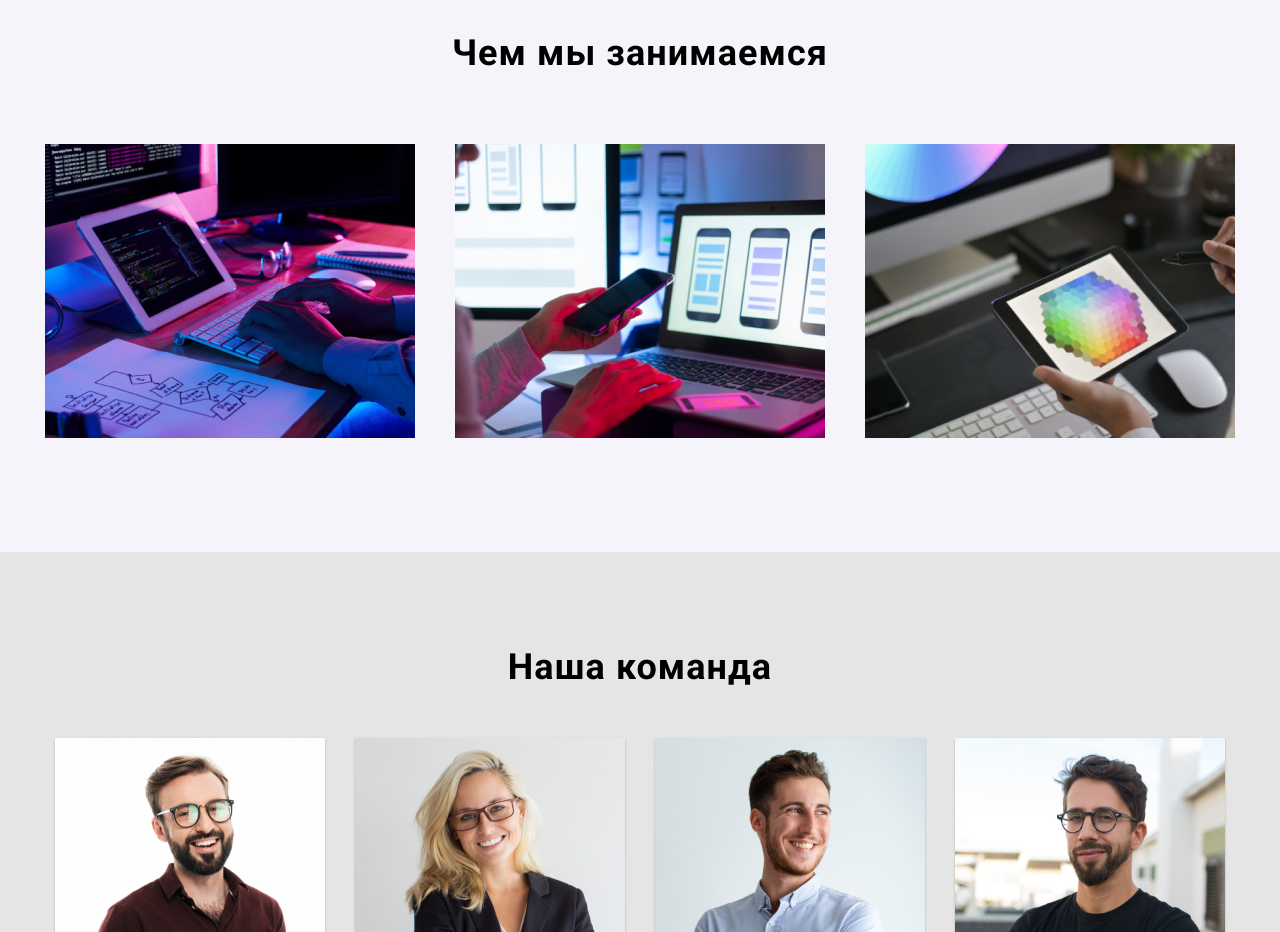
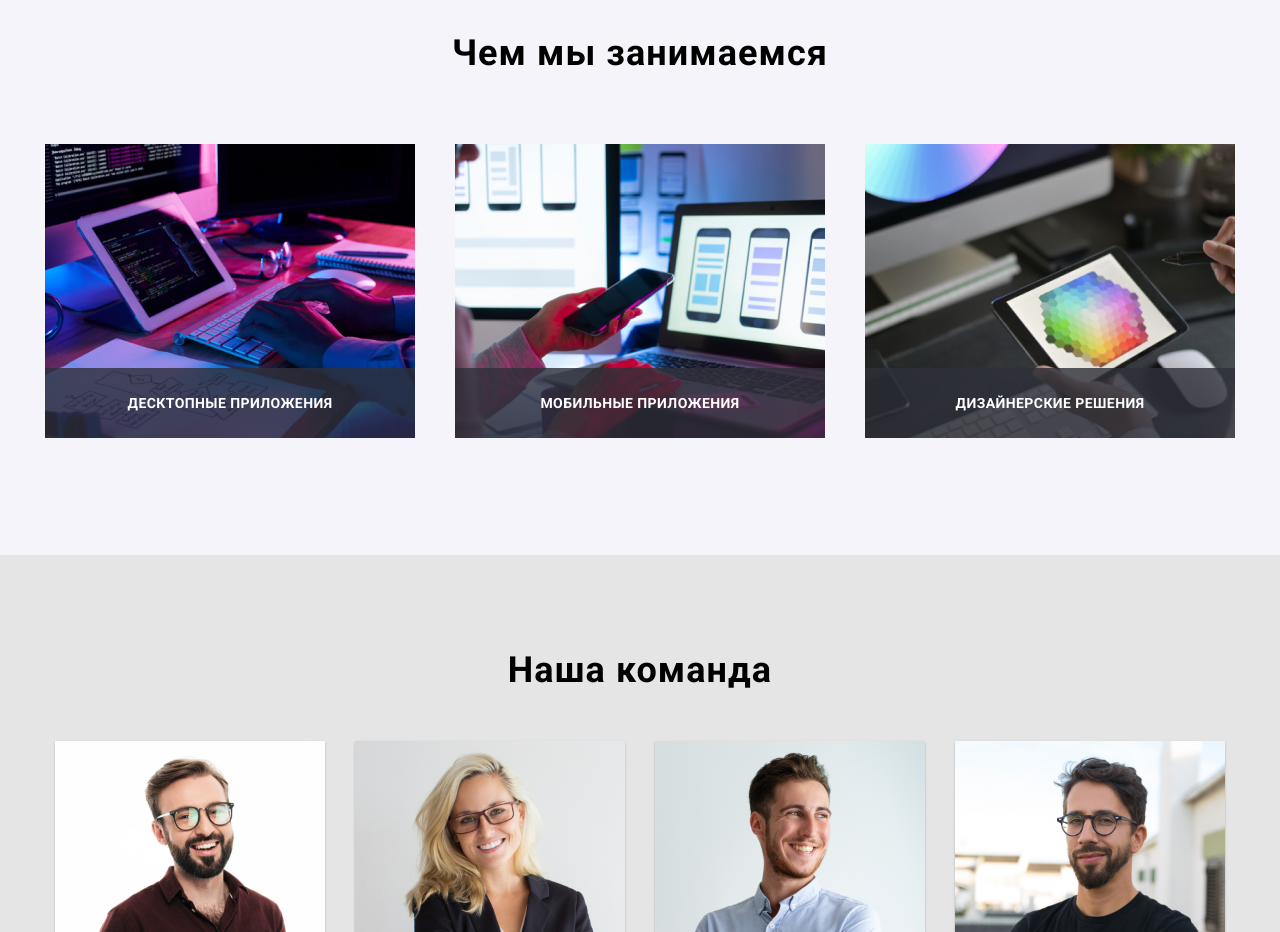
Before and after one commit to lilzem/HomeTask, a plain HTML site: page index.html in a window 1280 px wide. Shown: the part 1080-2012 px from the top of the page. Drawn offline with Linux system fonts and the light colour scheme.

Commit message:
added description to pictures in about

```diff
--- a/index.html
+++ b/index.html
@@ -110,11 +110,24 @@
                 <h1 class="title">Чем мы занимаемся</h1>
 
                 <div class="about__pictures">
-                    <img class="about__pictures-img" src="/images/1.png" alt="" width="1" height="1">
-
-                    <img class="about__pictures-img" src="/images/2.png" alt="" width="1" height="1">
-
-                    <img class="about__pictures-img" src="/images/3.png" alt=" " width="1 " height="1">
+                    <div class="about__pictures__container">
+                        <img class="about__pictures-img" src="/images/1.png" alt="" width="1" height="1">
+                        <div class="about__pictures__title">
+                            <p class="about__pictures__title-item">Десктопные приложения</p>
+                        </div>
+                    </div>
+                    <div class="about__pictures__container">
+                        <img class="about__pictures-img" src="/images/2.png" alt="" width="1" height="1">
+                        <div class="about__pictures__title">
+                            <p class="about__pictures__title-item">Мобильные приложения</p>
+                        </div>
+                    </div>
+                    <div class="about__pictures__container">
+                        <img class="about__pictures-img" src="/images/3.png" alt=" " width="1 " height="1">
+                        <div class="about__pictures__title">
+                            <p class="about__pictures__title-item">Дизайнерские решения</p>
+                        </div>
+                    </div>
                 </div>
             </div>
 
--- a/sass/style.scss
+++ b/sass/style.scss
@@ -83,7 +83,7 @@ header {
             &-link:hover {
                 color: #2196F3;
             }
-            &-link:hover:after {
+            &-link::after {
                 content: '';
                 position: absolute;
                 background: #2196F3;
@@ -93,6 +93,11 @@ header {
                 min-width: inherit;
                 height: 4px;
                 border-radius: 2px;
+                transition: 0.3s;
+                opacity: 0;
+            }
+            &-link:hover:after {
+                opacity: 1;
             }
         }
         &__info {
@@ -257,6 +262,29 @@ header {
             margin: 20px;
             width: 370px;
             height: 294px;
+        }
+        &__container {
+            position: relative;
+        }
+        &__title {
+            position: absolute;
+            bottom: 23px;
+            left: 20px;
+            width: 370px;
+            background: rgba(47, 48, 58, 0.8);
+            &-item {
+                padding: 27px 0;
+                display: flex;
+                justify-content: center;
+                align-items: center;
+                font-weight: 700;
+                font-size: 14px;
+                line-height: 16px;
+                text-align: center;
+                letter-spacing: 0.03em;
+                text-transform: uppercase;
+                color: #FFFFFF;
+            }
         }
     }
 }
```
Also changed, not shown: style/style.css, 1 other file.
